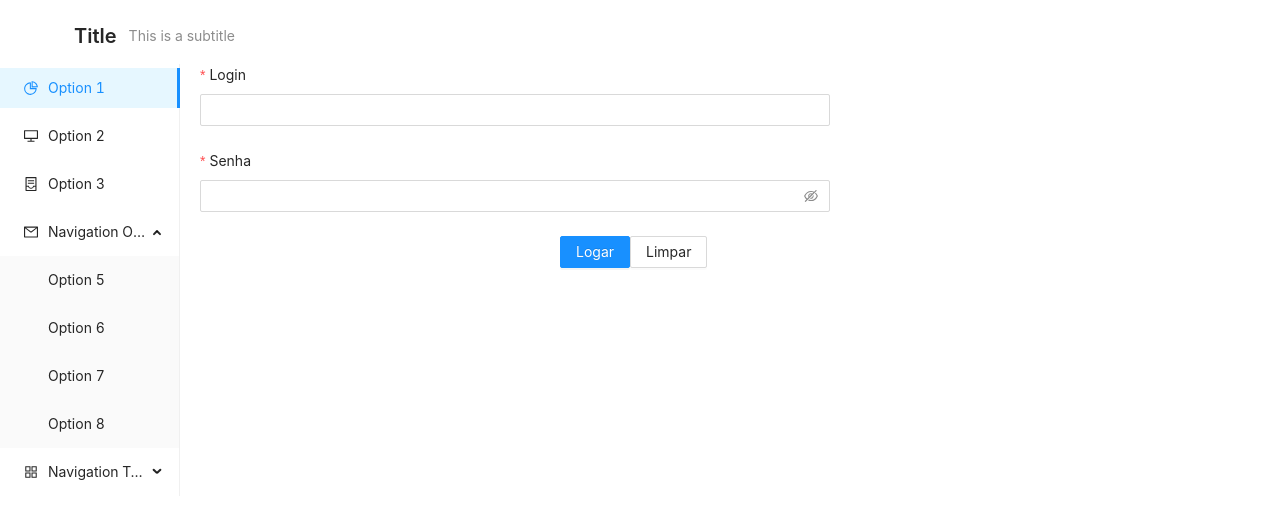
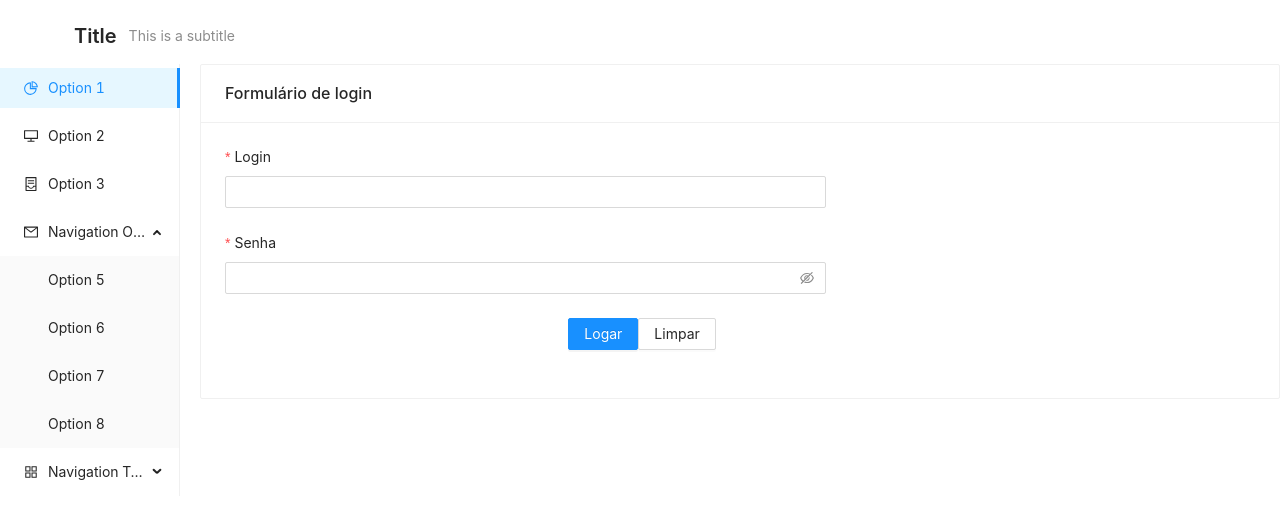
Before and after one commit to Vickout/MegaHack_Sebrae_Web, a React (Create React App) app: page /#/ in a window 1280 px wide. Shown: the top 518 px of the page. Built offline with nearby package versions, Linux system fonts and the light colour scheme; the HTML template or start-up script is replaced by a standard one.

Commit message:
ajustes formulário de login e de registro

```diff
--- a/src/pages/Login/index.tsx
+++ b/src/pages/Login/index.tsx
@@ -1,6 +1,6 @@
-import React, { useState } from 'react';
+import { Button, Card, Form, Input } from 'antd';
+import React from 'react';
 import './styles.css';
-import { Form, Input, Button, Radio } from 'antd';
 
 export default function Login() {
 
@@ -22,7 +22,7 @@ export default function Login() {
     };
 
     return (
-        <div>
+      <Card title="Formulário de login" style={{ width: '100%' }}>
         <Form
           {...formItemLayout}
           layout={formLayout}
@@ -48,6 +48,6 @@ export default function Login() {
           <Button htmlType="button" onClick={onReset}>Limpar</Button>
         </Form.Item>
       </Form>
-        </div>
+    </Card>
   );
 }
--- a/src/pages/Register/index.tsx
+++ b/src/pages/Register/index.tsx
@@ -1,18 +1,12 @@
+import {
+    Button,
+    Card, DatePicker, Form,
+    Input,
+    Select
+} from 'antd';
 import React from 'react';
 import './styles.css';
 
-import {
-    Form,
-    Input,
-    Button,
-    Radio,
-    Select,
-    Cascader,
-    DatePicker,
-    InputNumber,
-    TreeSelect,
-    Switch,
-  } from 'antd';
 
 export default function Register() {
 
@@ -35,9 +29,8 @@ export default function Register() {
 
     const dateFormatList = ['DD/MM/YYYY', 'DD/MM/YY'];
 
-
     return (
-        <div>
+        <Card title="Registro de usuários" style={{ width: '100%' }}>
             <Form
                 {...formItemLayout}
                 layout={formLayout}
@@ -89,6 +82,6 @@ export default function Register() {
                     <Button htmlType="button" onClick={onReset}>Limpar</Button>
                 </Form.Item>
             </Form>
-        </div>
+        </Card>
     );
 }
```
Lines whose indentation alone changed are shown as unchanged.
